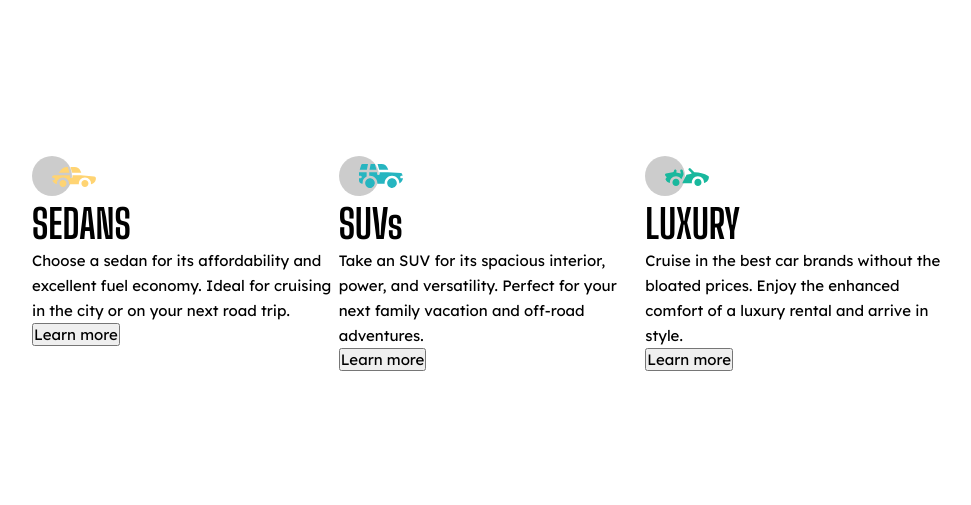
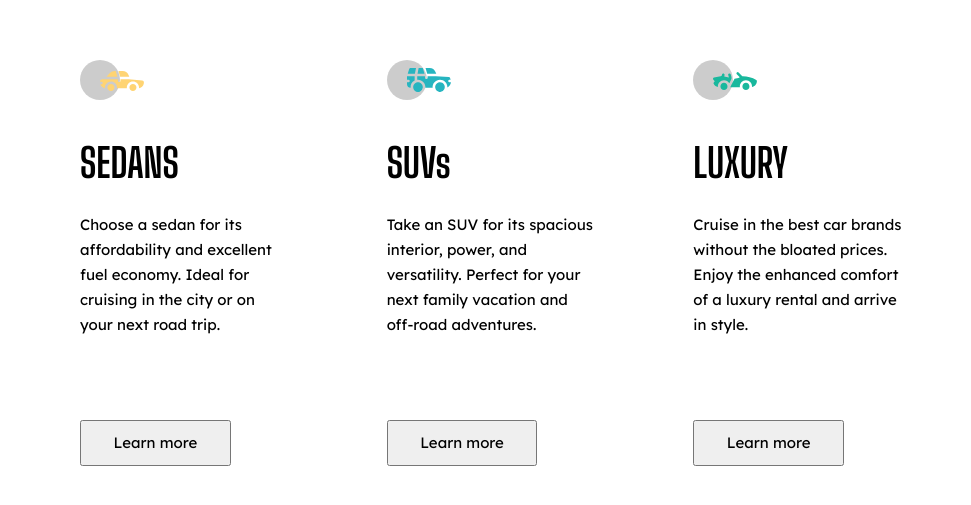
Before and after one commit to Ginver/3-column-preview-card-component_FM, a plain HTML site: page index.html in a window 1280 px wide. Shown: the part 137-642 px from the top of the page, without its empty margins (148-1119 px from the left). Drawn offline with Linux system fonts and the light colour scheme.

Commit message:
padding & margins added

```diff
--- a/stylesheet.css
+++ b/stylesheet.css
@@ -20,13 +20,19 @@ body {
 
 .card {
     width: 307px;
+    padding: 48px;
 
+}
+
+.card__car-image{
+    margin-bottom: 35px;
 }
 
 .card__title {
     font-family: 'Big Shoulders Display', cursive;
     font-size: 40px;
     font-weight: 700;
+    margin-bottom: 25px;
 
 }
 
@@ -35,6 +41,7 @@ body {
     font-size: 15px;
     font-weight: 400;
     line-height: 25px;
+    margin-bottom: 83px;
 
 }
 
@@ -42,5 +49,6 @@ body {
     font-family: 'Lexend Deca', sans-serif;
     font-size: 15px;
     font-weight: 400;
+    padding: 11px 31.5px 12px 31.5px;
 
 }
```
